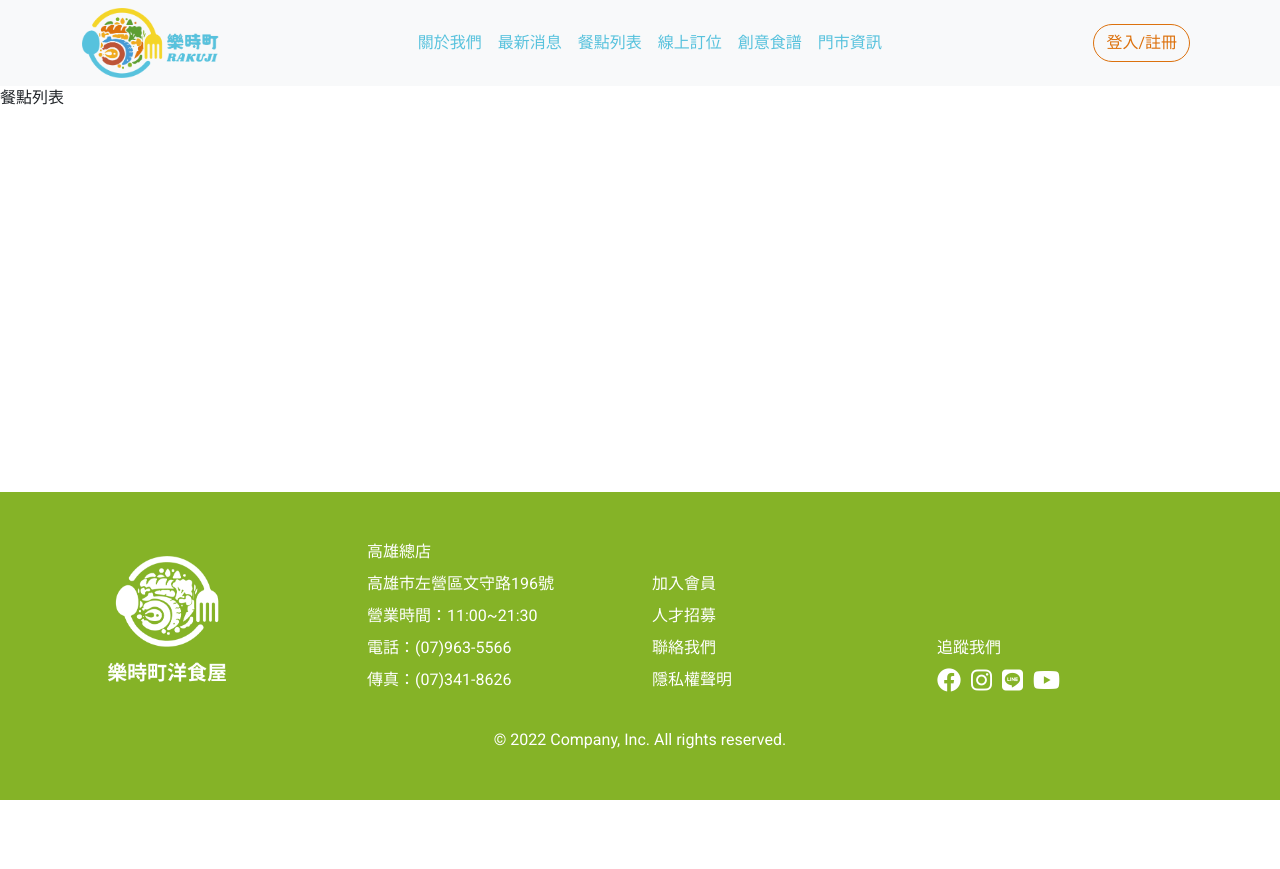
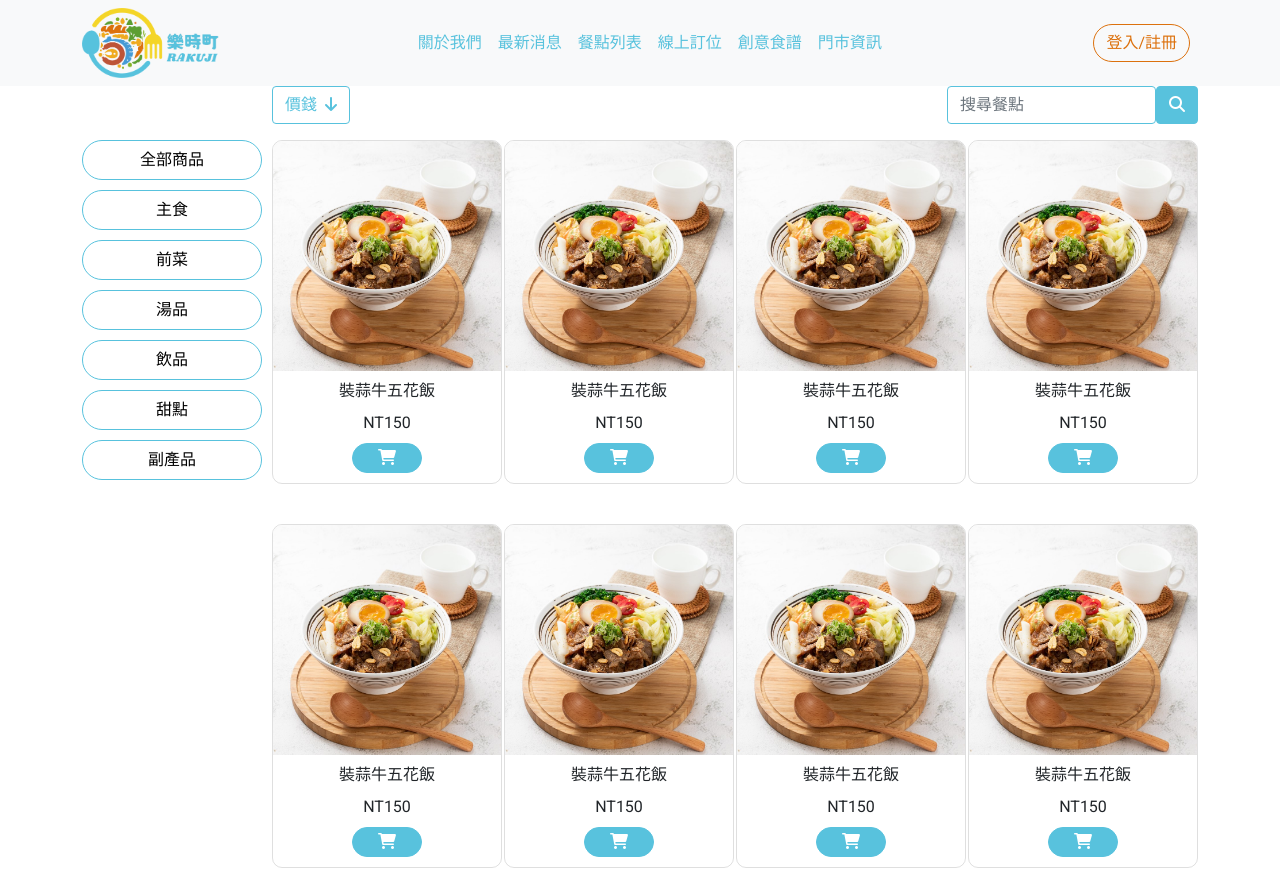
Before and after one commit to rakuji/rakuji, a React (Create React App) app: page /products in a window 1280 px wide. Shown: the top 869 px of the page. Before the commit the page ends 800 px from the top, so only its background shows below. Built offline with nearby package versions, Linux system fonts and the light colour scheme; some icons are missing.

Commit message:
add Products.js

```diff
--- a/src/pages/Products/Products.js
+++ b/src/pages/Products/Products.js
@@ -1,9 +1,95 @@
-import React from 'react'
+import React from "react";
+import "./style.css";
 
 const Products = () => {
+  const category = [
+    "全部商品",
+    "主食",
+    "前菜",
+    "湯品",
+    "飲品",
+    "甜點",
+    "副產品",
+  ];
+
+  const products = [1, 2, 3, 4, 5, 6, 7, 8, 9, 10, 11, 12,13];
+
+  let deg = 0;
+  const price_search = () => {
+    deg += 180;
+    document.getElementById("price_search").style.transition = "0.3s";
+    document.getElementById(
+      "price_search"
+    ).style.transform = `rotate(${deg}deg)`;
+  };
+
   return (
-    <div style={{ minHeight: " calc(100vh - 86px - 308px)" }}>餐點列表</div>
-  )
-}
+    // <div style={{ minHeight: " calc(100vh - 86px - 308px)" }}>餐點列表</div>
+    <div className="container">
+      <div className="row mb-3">
+        <div className="col-2"></div>
+        <div className="col-10 srarch_bar d-flex justify-content-between">
+          <div
+            className="price_search d-flex justify-content-center align-items-center"
+            onClick={price_search}
+          >
+            <p className="mb-0 me-2">價錢</p>
+            <div>
+              <i id="price_search" className="fa-solid fa-arrow-down"></i>
+            </div>
+          </div>
 
-export default Products
+          <form className="d-flex product_search">
+            <input
+              className="form-control"
+              type="search"
+              placeholder="搜尋餐點"
+              aria-label="Search"
+            />
+            <button className="btn btn-outline-success" type="submit">
+              <i className="fa-solid fa-magnifying-glass"></i>
+            </button>
+          </form>
+        </div>
+      </div>
+
+      <div className="row">
+        <div className="col-2 product_category_aside">
+          <div className="sticky-top">
+
+          {category.map((v, i) => {
+            return (
+              <button key={i} className="product_category">
+                {v}
+              </button>
+            );
+          })}
+          </div>
+        </div>
+        <div className="col-10 products">
+          {products.map((v, i) => {
+            return (
+              <div className="product_card">
+                <div className="imageContainer mb-2">
+                  <img
+                    src={require("./images/MB-006裝蒜牛五花飯.jpg")}
+                    alt=""
+                  />
+                </div>
+                <div className="product_card_info">
+                  <p className="mb-2">裝蒜牛五花飯</p>
+                  <p className="mb-2">NT150</p>
+                  <button>
+                    <i className="fa-solid fa-cart-shopping"></i>
+                  </button>
+                </div>
+              </div>
+            );
+          })}
+        </div>
+      </div>
+    </div>
+  );
+};
+
+export default Products;
--- /dev/null
+++ b/src/pages/Products/style.css
@@ -0,0 +1,118 @@
+.srarch_bar .price_search {
+  border: 1px solid #58c2dd;
+  border-radius: 0.25rem;
+  background-color: #fff;
+  color: #58c2dd;
+  padding: 0.35rem 0.75rem;
+}
+
+.srarch_bar .product_search .form-control {
+  width: 100%;
+  border-color: #58c2dd;
+}
+
+.srarch_bar .product_search button {
+  background-color: #58c2dd;
+  border-color: #58c2dd;
+}
+
+.srarch_bar .product_search button i {
+  color: #fff;
+}
+
+.product_category_aside {
+  display: -webkit-box;
+  display: -ms-flexbox;
+  display: flex;
+  -webkit-box-orient: vertical;
+  -webkit-box-direction: normal;
+      -ms-flex-direction: column;
+          flex-direction: column;
+}
+
+.product_category_aside button {
+  border: 1px solid #58c2dd;
+  border-radius: 100px;
+  background-color: transparent;
+  width: 180px;
+  height: 40px;
+  margin-bottom: 10px;
+}
+
+.product_category_aside button:focus {
+  background-color: #58c2dd;
+  color: #fff;
+}
+
+.products {
+  display: -webkit-box;
+  display: -ms-flexbox;
+  display: flex;
+  -ms-flex-wrap: wrap;
+      flex-wrap: wrap;
+  -webkit-box-pack: justify;
+      -ms-flex-pack: justify;
+          justify-content: space-between;
+  -webkit-box-align: center;
+      -ms-flex-align: center;
+          align-items: center;
+}
+
+.products .product_card {
+  width: 230px;
+  cursor: pointer;
+  border: 1px solid rgba(0, 0, 0, 0.125);
+  border-radius: 10px;
+  overflow: hidden;
+  margin-bottom: 40px;
+}
+
+.products .product_card:hover img {
+  -webkit-transform: scale(1.25);
+          transform: scale(1.25);
+}
+
+.products .product_card .imageContainer {
+  overflow: hidden;
+  width: 230px;
+  height: 230px;
+}
+
+.products .product_card .imageContainer img {
+  width: 100%;
+  height: 100%;
+  -o-object-fit: cover;
+     object-fit: cover;
+  -webkit-transition: all 0.3s ease;
+  transition: all 0.3s ease;
+}
+
+.products .product_card .product_card_info {
+  display: -webkit-box;
+  display: -ms-flexbox;
+  display: flex;
+  -webkit-box-orient: vertical;
+  -webkit-box-direction: normal;
+      -ms-flex-direction: column;
+          flex-direction: column;
+  -webkit-box-pack: center;
+      -ms-flex-pack: center;
+          justify-content: center;
+  -webkit-box-align: center;
+      -ms-flex-align: center;
+          align-items: center;
+}
+
+.products .product_card .product_card_info button {
+  border: 1px solid #58c2dd;
+  border-radius: 100px;
+  background-color: #58c2dd;
+  width: 70px;
+  height: 30px;
+  margin-bottom: 10px;
+}
+
+.products .product_card .product_card_info button i {
+  color: #fff;
+}
+/*# sourceMappingURL=style.css.map */
--- /dev/null
+++ b/src/pages/Products/style.scss
@@ -0,0 +1,104 @@
+// Products.js
+
+.srarch_bar {
+  .price_search {
+    border: 1px solid #58c2dd;
+    border-radius: 0.25rem;
+    background-color: #fff;
+    color: #58c2dd;
+    padding: 0.35rem 0.75rem;
+  }
+
+  .product_search {
+    .form-control {
+      width: 100%;
+      border-color: #58c2dd;
+    }
+
+    button {
+      background-color: #58c2dd;
+      border-color: #58c2dd;
+
+      i {
+        color: #fff;
+      }
+    }
+  }
+}
+
+.product_category_aside {
+  display: flex;
+  flex-direction: column;
+
+  button {
+    border: 1px solid #58c2dd;
+    border-radius: 100px;
+    background-color: transparent;
+    width: 180px;
+    height: 40px;
+    margin-bottom: 10px;
+
+    &:focus {
+      background-color: #58c2dd;
+      color: #fff;
+    }
+  }
+}
+
+.products {
+  display: flex;
+  flex-wrap: wrap;
+  justify-content: space-between;
+  align-items: center;
+
+
+  .product_card {
+    width: 230px;
+    cursor: pointer;
+    border: 1px solid rgba(0,0,0,.125);
+    border-radius: 10px;
+    overflow: hidden;
+    margin-bottom: 40px;
+
+
+    &:hover {
+        img{
+
+            transform: scale(1.25);
+        }
+    }
+
+    .imageContainer {
+      overflow: hidden;
+      width: 230px;
+      height: 230px;
+
+      img {
+        width: 100%;
+        height: 100%;
+        object-fit: cover;
+        transition: all 0.3s ease;
+      }
+    }
+
+    .product_card_info {
+      display: flex;
+      flex-direction: column;
+      justify-content: center;
+      align-items: center;
+
+      button {
+        border: 1px solid #58c2dd;
+        border-radius: 100px;
+        background-color: #58c2dd;
+        width: 70px;
+        height: 30px;
+        margin-bottom: 10px;
+
+        i{
+            color: #fff;
+        }
+      }
+    }
+  }
+}
```
Also changed, not shown: src/pages/Products/images/MB-006裝蒜牛五花飯.jpg (added), 1 other file (tests, documents, lock files or other folders).
